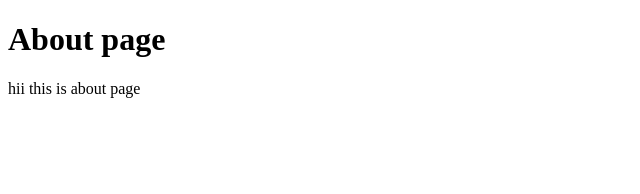
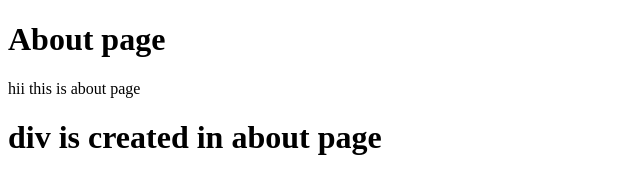
Before and after one commit to devsingh9794485409-ai/git-learning, a plain HTML site: page about.html in a window 1280 px wide. Shown: the whole page, without its empty margins (0-640 px from the left). Drawn offline with Linux system fonts and the light colour scheme.

Commit message:
div added in about.html

```diff
--- a/about.html
+++ b/about.html
@@ -8,6 +8,9 @@
 <body>
     <h1>About page</h1>
     <p1>hii this is about page</p1>
+    <div>
+        <h1>div is created in about page</h1>
+    </div>
 
 </body>
 </html>
```
